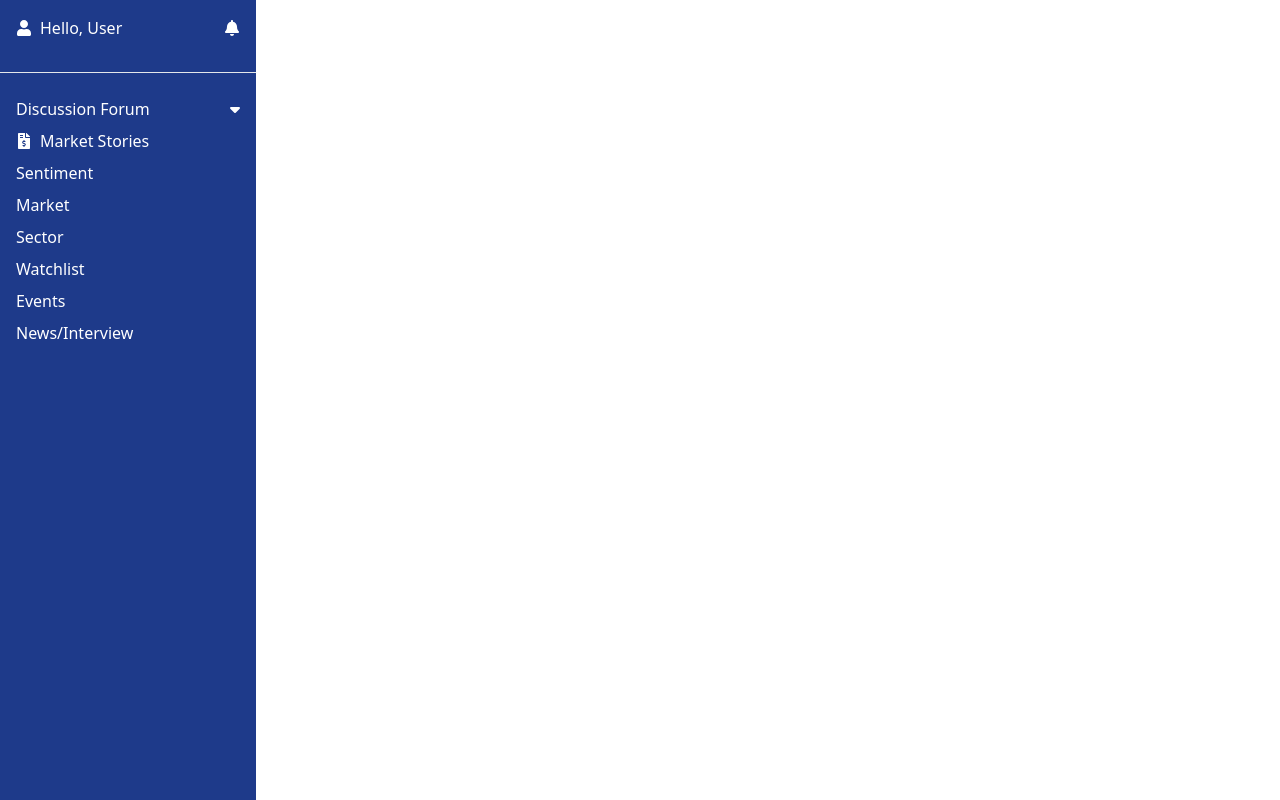
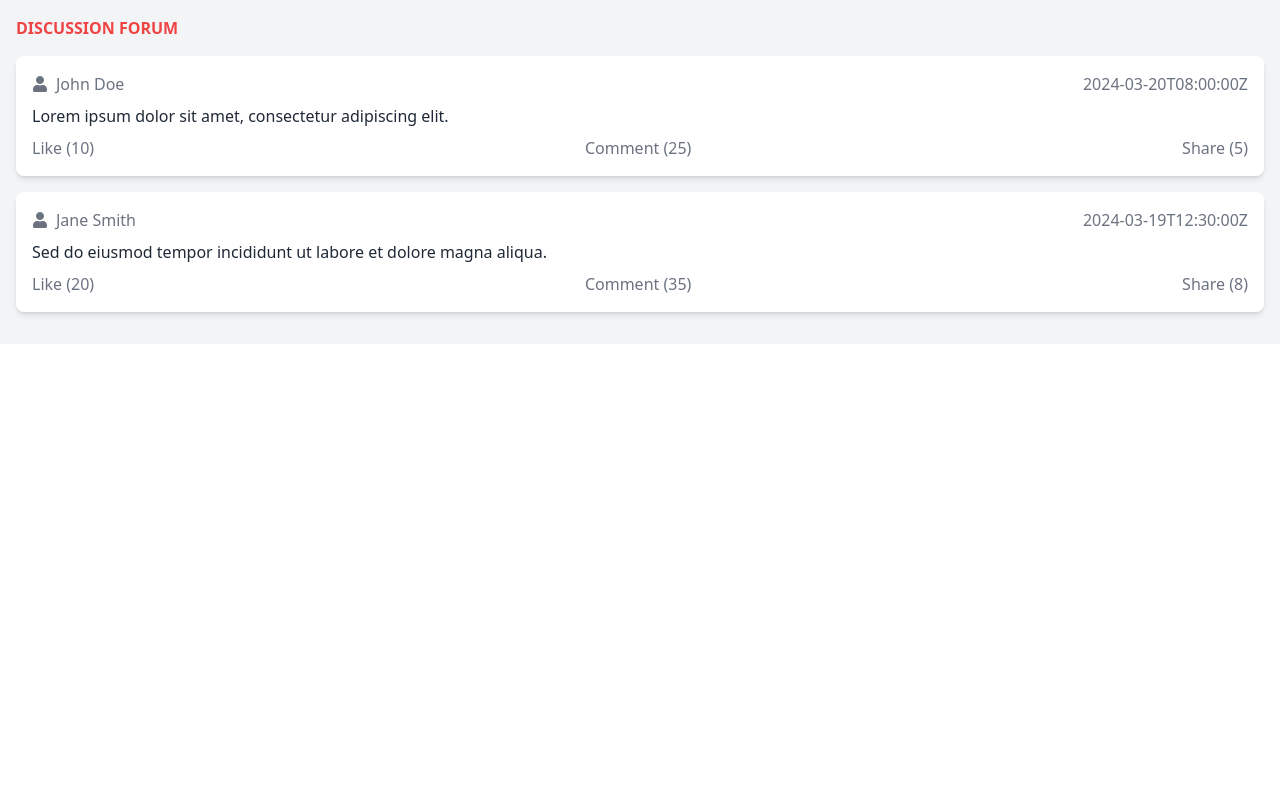
Before and after one commit to nikamaish/NextJS-Frontend, a Next.js app: page / in a window 1280 px wide. Built offline with nearby package versions, Linux system fonts and the light colour scheme.

Commit message:
Forum with data

```diff
--- a/src/pages/components/Forum.js
+++ b/src/pages/components/Forum.js
@@ -1,14 +1,38 @@
 import React from 'react';
 import { FontAwesomeIcon } from '@fortawesome/react-fontawesome';
 import { FaUser, FaBell, FaMessage } from 'react-icons/fa';
+import forumData from '../data/ForumData';
 
-
-const Sidebar = () => {
+const Forum = () => {
   return (
-   <div>
-   <h2 className="text-red-500 font-semibold">DISSCUSSION FORUM</h2>
-   </div>
+    <div className="bg-gray-100 p-4">
+      <h2 className="text-red-500 font-semibold mb-4">DISCUSSION FORUM</h2>
+      {/* Mapping over forumData array to generate cards */}
+      {forumData.map((post, index) => (
+        <div key={index} className="bg-white rounded-lg shadow-md p-4 mb-4">
+          <div className="flex items-center justify-between mb-2">
+            <div className="flex items-center">
+              <FaUser className="text-gray-500 mr-2" />
+              <span className="text-gray-500">{post.user.name}</span>
+            </div>
+            <span className="text-gray-500">{post.postedAt}</span>
+          </div>
+          <p className="text-gray-800">{post.content}</p>
+          <div className="flex justify-between mt-2">
+            <button className="text-gray-500 flex items-center">
+              <FontAwesomeIcon icon={FaBell} className="mr-1" /> Like ({post.likes})
+            </button>
+            <button className="text-gray-500 flex items-center">
+              <FontAwesomeIcon icon={FaMessage} className="mr-1" /> Comment ({post.views})
+            </button>
+            <button className="text-gray-500 flex items-center">
+              <FontAwesomeIcon icon={FaBell} className="mr-1" /> Share ({post.shares})
+            </button>
+          </div>
+        </div>
+      ))}
+    </div>
   );
 };
 
-export default Sidebar;
+export default Forum;
--- a/src/pages/components/Sidebar.js
+++ b/src/pages/components/Sidebar.js
@@ -8,11 +8,7 @@ import { useState } from 'react';
 const Sidebar = () => {
 
 
-  const [isDropdownOpen, setIsDropdownOpen] = useState(false);
 
-  const toggleDropdown = () => {
-    setIsDropdownOpen(!isDropdownOpen);
-  };
 
   return (
     <aside className="bg-darkBlue w-64 h-screen">
--- /dev/null
+++ b/src/pages/data/ForumData.js
@@ -0,0 +1,29 @@
+const forumData = [
+    {
+      id: 1,
+      user: {
+        name: 'John Doe',
+        avatar: 'https://example.com/avatar1.jpg',
+      },
+      postedAt: '2024-03-20T08:00:00Z',
+      content: 'Lorem ipsum dolor sit amet, consectetur adipiscing elit.',
+      likes: 10,
+      views: 25,
+      shares: 5,
+    },
+    {
+      id: 2,
+      user: {
+        name: 'Jane Smith',
+        avatar: 'https://example.com/avatar2.jpg',
+      },
+      postedAt: '2024-03-19T12:30:00Z',
+      content: 'Sed do eiusmod tempor incididunt ut labore et dolore magna aliqua.',
+      likes: 20,
+      views: 35,
+      shares: 8,
+    },
+    // Add more posts here if needed
+  ];
+
+  export default forumData;
--- a/src/pages/index.js
+++ b/src/pages/index.js
@@ -10,8 +10,8 @@ export default function Home() {
   return (
     <main
       className={"bg-white h-screen w-100 flex flex-col"}>
-      <Sidebar />
-      {/* <Forum /> */}
+      {/* <Sidebar />  */}
+      <Forum />
     </main>
   );
 }
```
Also changed, not shown: src/pages/data/MarketData.js (added), src/pages/data/UserData.js (added).
